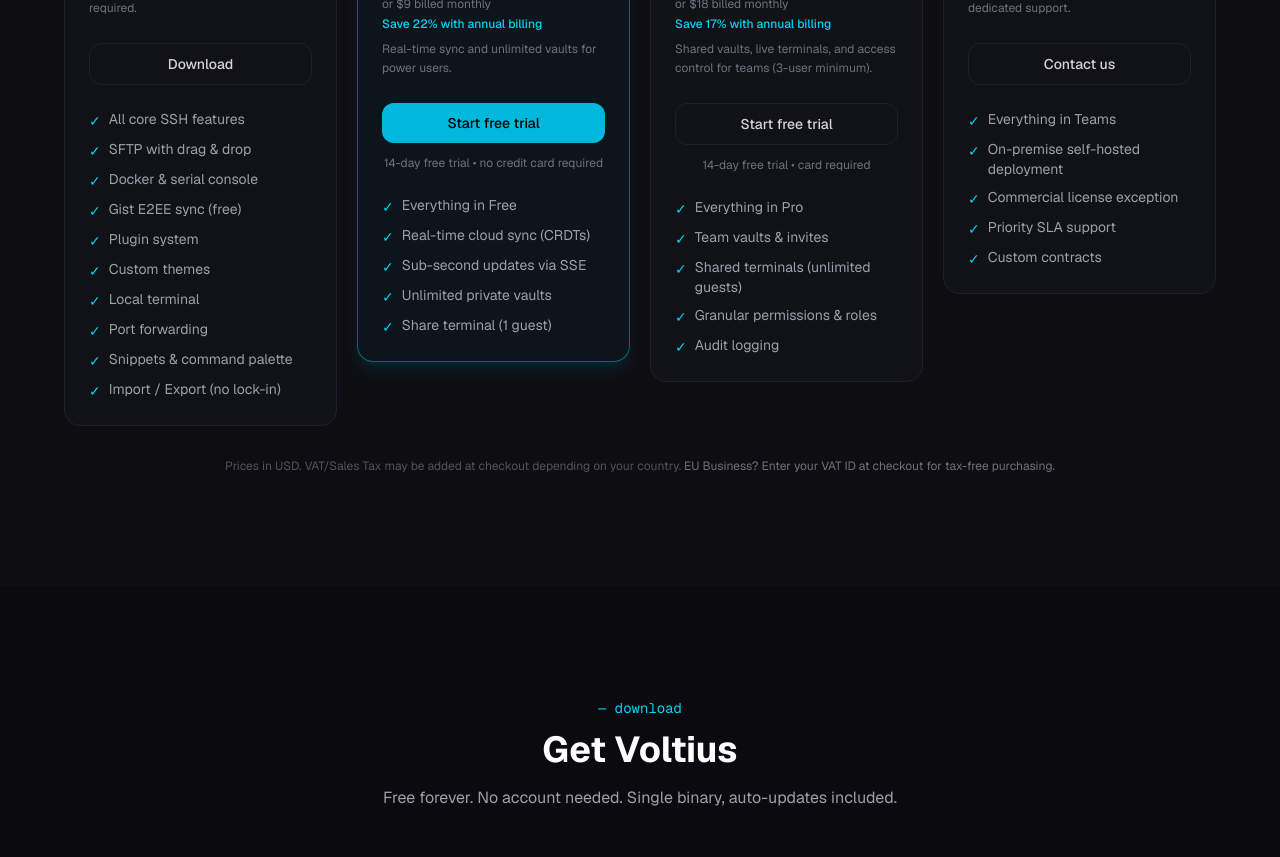
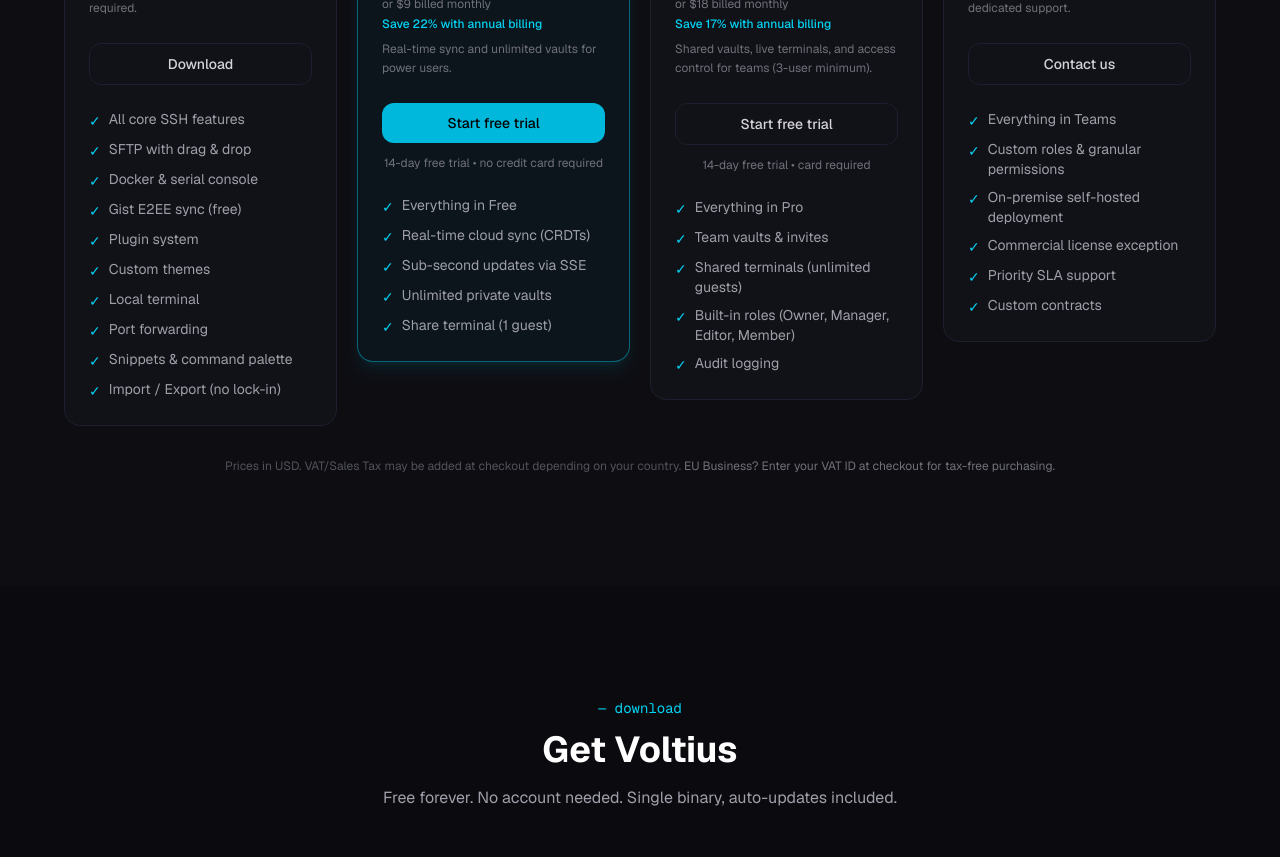
Before and after one commit to VoltiusApp/web, a Next.js app in the folder landing/: page / in a window 1280 px wide. Shown: the part 2720-3577 px from the top of the page. Built offline with nearby package versions, Linux system fonts and the light colour scheme; no server answers.

Commit message:
require_business_tier

```diff
--- a/landing/app/components/Pricing.tsx
+++ b/landing/app/components/Pricing.tsx
@@ -61,7 +61,7 @@
       "Everything in Pro",
       "Team vaults & invites",
       "Shared terminals (unlimited guests)",
-      "Granular permissions & roles",
+      "Built-in roles (Owner, Manager, Editor, Member)",
       "Audit logging",
     ],
   },
@@ -75,6 +75,7 @@
     ctaHref: "mailto:contact@voltius.app",
     features: [
       "Everything in Teams",
+      "Custom roles & granular permissions",
       "On-premise self-hosted deployment",
       "Commercial license exception",
       "Priority SLA support",
```
